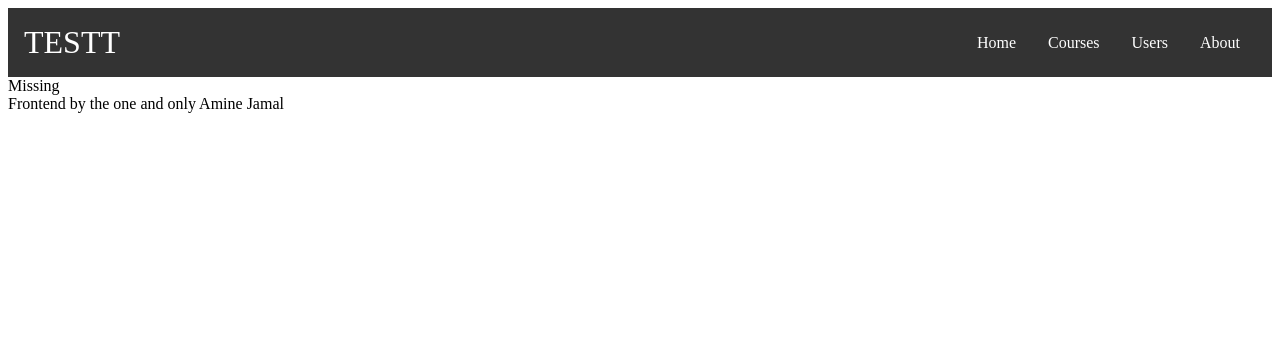
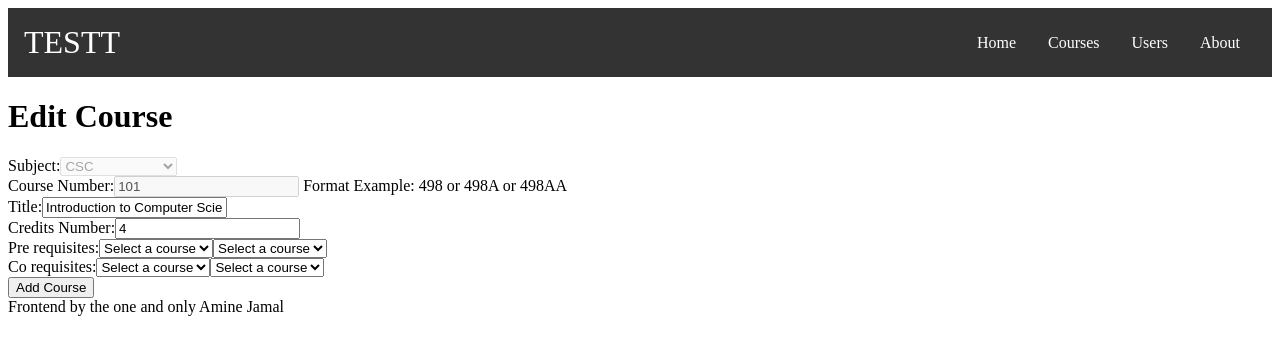
Before and after one commit to TouficAlRifaii/CapstoneProject, a React (Create React App) app in the folder frontend/: page /editcourse/1 in a window 1280 px wide. Shown: the top 354 px of the page. Built offline with nearby package versions, Linux system fonts and the light colour scheme.

Commit message:
Courses - UX completed; Remaining tasks: UI and update users components

```diff
--- a/frontend/src/Components/Courses/AddCourse.js
+++ b/frontend/src/Components/Courses/AddCourse.js
@@ -1,6 +1,7 @@
 import React, { useState } from "react";
 import DropListCourses from "./DropListCourses";
 import { Link, Navigate, useNavigate} from 'react-router-dom';
+import DropListSubjects from "./DropListSubjects";
 
 const AddCourse = ({ courses, setCourses }) => {
   const [subject, setSubject] = useState("");
@@ -28,9 +29,10 @@ const AddCourse = ({ courses, setCourses }) => {
     let preReq = [preReq1, preReq2]
     let coReq = [coReq1, coReq2]
 
+
     event.preventDefault();
 
-    const newCourse = { subject, courseNumber, title, creditsNbr,
+    const newCourse = { id: courses.length+1 ,subject, courseNumber, title, creditsNbr,
       preReq: preReq.filter((pr) => pr !== ""), // Remove any empty strings from the preReq1 array
       coReq: coReq.filter((cr) => cr !== "") };
     setCourses([...courses, newCourse]);
@@ -50,13 +52,7 @@ const AddCourse = ({ courses, setCourses }) => {
       <h1>Add Course</h1>
       <div>
         <label htmlFor="subject">Subject:</label>
-        <select id="subject" value={subject} onChange={(event) => setSubject(event.target.value)}>
-          <option value="">Select a subject</option>
-          <option value="CSC">CSC</option>
-          <option value="MTH">MTH</option>
-          <option value="BIF">BIF</option>
-          <option value="STA">STA</option>
-        </select>
+        <DropListSubjects subject={subject} setSubject={setSubject}/>
       </div>
       <div>
         <label htmlFor="course-number">Course Number:</label>
@@ -88,18 +84,18 @@ const AddCourse = ({ courses, setCourses }) => {
           id="credits-number"
           value={creditsNbr}
           onChange={(event) => setCreditsNbr(event.target.value)}
-        />
+     />
       </div>
       <div>
         <label htmlFor="pre-req">Pre requisites:</label>
-        <DropListCourses elementCourse={preReq1} setElementCourse={setPreReq1} courses={courses}/>
-        <DropListCourses elementCourse={preReq2} setElementCourse={setPreReq2} courses={courses}/>
+        <DropListCourses currentCourse={subject+courseNumber} elementCourse={preReq1} setElementCourse={setPreReq1} courses={courses}/>
+        <DropListCourses currentCourse={subject+courseNumber} elementCourse={preReq2} setElementCourse={setPreReq2} courses={courses}/>
 
       </div>
       <div>
         <label htmlFor="co-req">Co requisites:</label>
-        <DropListCourses elementCourse={coReq1} setElementCourse={setCoReq1} courses={courses}/>
-        <DropListCourses elementCourse={coReq2} setElementCourse={setCoReq2} courses={courses}/>
+        <DropListCourses currentCourse={subject+courseNumber} elementCourse={coReq1} setElementCourse={setCoReq1} courses={courses}/>
+        <DropListCourses currentCourse={subject+courseNumber} elementCourse={coReq2} setElementCourse={setCoReq2} courses={courses}/>
 
       </div>
 
--- a/frontend/src/Components/Courses/Courses.js
+++ b/frontend/src/Components/Courses/Courses.js
@@ -15,6 +15,7 @@ const Courses = ({ courses, setCourses }) => {
       <h1>Courses</h1>
       <ListCourses courses={courses} setCourses={setCourses}/>
       <Link to="/AddCourse"> <button>Add Course</button> </Link>
+
     </div>
   );
 }
--- a/frontend/src/Components/Courses/DropListCourses.js
+++ b/frontend/src/Components/Courses/DropListCourses.js
@@ -1,8 +1,9 @@
-const DropListCourses = ({elementCourse, setElementCourse, courses}) =>{
+const DropListCourses = ({currentCourse, elementCourse, setElementCourse, courses}) =>{
     return(
         <select id="pre-req" value={elementCourse} onChange={(event) => setElementCourse(event.target.value)}>
             <option value="">Select a course</option>
             {courses.map((course) => (
+              (currentCourse !== `${course.subject}${course.courseNumber}`) &&
               <option key={course.id} value={`${course.subject}${course.courseNumber}`}>
                 {`${course.subject} ${course.courseNumber}`}
               </option>
--- /dev/null
+++ b/frontend/src/Components/Courses/DropListSubjects.js
@@ -0,0 +1,14 @@
+const DropListSubjects = ({disabled, subject, setSubject}) =>{
+
+    return(
+        <select disabled={disabled} id="subject" value={subject} onChange={(event) => setSubject(event.target.value)}>
+        <option value="">Select a subject</option>
+        <option value="CSC">CSC</option>
+        <option value="MTH">MTH</option>
+        <option value="BIF">BIF</option>
+        <option value="STA">STA</option>
+      </select>
+    )
+}
+
+export default DropListSubjects;
--- a/frontend/src/Components/Courses/EditCourse.js
+++ b/frontend/src/Components/Courses/EditCourse.js
@@ -1,47 +1,94 @@
 import React, { useState } from "react";
+import DropListCourses from "./DropListCourses";
+import { Link, Navigate, useNavigate, useParams} from 'react-router-dom';
+import DropListSubjects from "./DropListSubjects";
+//things to look for search adn edit by id, why the values are not showing
+const EditCourse = ({ courses, setCourses }) => {
+  const { id } = useParams();
+  const course = courses.find(course => (course.id).toString() === id);
+  const [subject, setSubject] = useState(course.subject);
+  const [courseNumber, setCourseNumber] = useState(course.courseNumber);
+  const [title, setTitle] = useState(course.title);
+  const [creditsNbr, setCreditsNbr] = useState(course.creditsNbr);
 
-const AddCourse = ({ courses, setCourses }) => {
-  const [subject, setSubject] = useState("");
-  const [courseNumber, setCourseNumber] = useState("");
-  const [title, setTitle] = useState("");
-  const [creditsNbr, setCreditsNbr] = useState("");
-  const [preReq, setPreReq] = useState("");
-  const [coReq, setCoReq] = useState("");
+  const [preReq1, setPreReq1] = useState(course.preReq[0] || "");
+  const [preReq2, setPreReq2] = useState(course.preReq[1] || "");
+
+  const [coReq1, setCoReq1] = useState(course.coReq[0] || "");
+  const [coReq2, setCoReq2] = useState(course.coReq[1] || "");
+
+
+  const navigate = useNavigate();
+
+  function isValidCourseNumber(courseNumber) {
+    const regex = /^[0-9]{3}[A-Z]?[A-Z]?$/;
+    return regex.test(courseNumber);
+  }
 
   const handleSubmit = (event) => {
+    if (subject === "" || !isValidCourseNumber(courseNumber) || title === "" || creditsNbr === "" || creditsNbr<0 || creditsNbr>5) {
+      event.preventDefault();
+      return; // Return early if any of the state variables are empty
+    }
+
+    let preReq = [preReq1, preReq2]
+    let coReq = [coReq1, coReq2]
+
     event.preventDefault();
 
-    const newCourse = { subject, courseNumber, title, creditsNbr, preReq, coReq };
-    setCourses([...courses, newCourse]);
+    const editedCourse = {
+      id: course.id,
+      subject,
+      courseNumber,
+      title,
+      creditsNbr,
+      preReq: preReq.filter(pr => pr !== ""),
+      coReq: coReq.filter(cr => cr !== "")
+    };
+    setCourses(prevCourses => {
+      return prevCourses.map(prevCourse => {
+        if (prevCourse.id === editedCourse.id) {
+          return editedCourse; // Return the edited course if the IDs match
+        } else {
+          return prevCourse; // Otherwise, return the previous course
+        }
+      });
+    });
+
+    // Reset the form state variables
     setSubject("");
     setCourseNumber("");
     setTitle("");
     setCreditsNbr("");
-    setPreReq("");
-    setCoReq("");
+    setPreReq1("");
+    setCoReq1("");
+    setPreReq2("");
+    setCoReq2("");
+    navigate("/courses")
   };
+
 
   return (
     <form onSubmit={handleSubmit}>
-      <h1>Add Course</h1>
+      <h1>Edit Course</h1>
       <div>
         <label htmlFor="subject">Subject:</label>
-        <select id="subject" value={subject} onChange={(event) => setSubject(event.target.value)}>
-          <option value="">Select a subject</option>
-          <option value="CSC">CSC</option>
-          <option value="MTH">MTH</option>
-          <option value="BIF">BIF</option>
-          <option value="STA">STA</option>
-        </select>
+        <DropListSubjects disabled={true} subject={subject} setSubject={setSubject}/>
       </div>
       <div>
         <label htmlFor="course-number">Course Number:</label>
         <input
+          disabled
           type="text"
           id="course-number"
           value={courseNumber}
           onChange={(event) => setCourseNumber(event.target.value)}
+          // className={courseNumber === "" ? "red-border" : ""} for later
+          //.red-border {
+          //   border-color: red;
+          // }
         />
+        <label> Format Example: 498 or 498A or 498AA</label>
       </div>
       <div>
         <label htmlFor="title">Title:</label>
@@ -59,30 +106,26 @@ const AddCourse = ({ courses, setCourses }) => {
           id="credits-number"
           value={creditsNbr}
           onChange={(event) => setCreditsNbr(event.target.value)}
-        />
+     />
       </div>
       <div>
         <label htmlFor="pre-req">Pre requisites:</label>
-        <button> + </button>
-        <input
-          type="text"
-          id="pre-req"
-          value={preReq}
-          onChange={(event) => setPreReq(event.target.value)}
-        />
+        <DropListCourses currentCourse={subject+courseNumber} elementCourse={preReq1} setElementCourse={setPreReq1} courses={courses}/>
+        <DropListCourses currentCourse={subject+courseNumber} elementCourse={preReq2} setElementCourse={setPreReq2} courses={courses}/>
+
       </div>
       <div>
         <label htmlFor="co-req">Co requisites:</label>
-        <input
-          type="text"
-          id="co-req"
-          value={coReq}
-          onChange={(event) => setCoReq(event.target.value)}
-        />
+        <DropListCourses elementCourse={coReq1} setElementCourse={setCoReq1} courses={courses}/>
+        <DropListCourses elementCourse={coReq2} setElementCourse={setCoReq2} courses={courses}/>
+
       </div>
-      <button type="submit">Add Course</button>
-    </form>
-  );
+
+      <div>
+
+    </div>
+      <button type="submit" onClick={handleSubmit}>Add Course</button>    </form>
+ );
 };
 
-export default AddCourse;
+export default EditCourse;
--- a/frontend/src/Components/Home/Home.js
+++ b/frontend/src/Components/Home/Home.js
@@ -1,6 +1,7 @@
 import { useState } from "react";
 import Papa from "papaparse";
 import { saveAs } from "file-saver";
+import UploadCSV from "./UploadCSV";
 
 function Home() {
   // State to store parsed data
@@ -133,7 +134,9 @@ function Home() {
           <button onClick={handleShareByEmail}>Share by Email</button>
           <button onClick={handleAddRow}>Add row</button>
           <button onClick={handleAddColumn}>Add Column</button>
-
+          <div>
+            <UploadCSV/>
+          </div>
     </div>
   );
 }
--- a/frontend/src/Components/Public/App.js
+++ b/frontend/src/Components/Public/App.js
@@ -7,6 +7,7 @@ import Header from './Header';
 import Footer from './Footer';
 import Missing from './Missing';
 import EditUser from '../Users/EditUser';
+import EditCourse from '../Courses/EditCourse';
 import {Route, Routes, useNavigate, BrowserRouter as Router } from 'react-router-dom';
 import { useState, useEffect} from 'react' ;
 import AddUser from '../Users/AddUser';
@@ -35,6 +36,7 @@ function App() {
   ]);
   const [courses, setCourses] = useState([
     {
+      id: 1,
       subject: "CSC",
       courseNumber: "101",
       section: "001",
@@ -44,6 +46,7 @@ function App() {
       coReq: ["MATH101"]
     },
     {
+      id: 2,
       subject: "ENG",
       courseNumber: "202",
       section: "002",
@@ -53,6 +56,7 @@ function App() {
       coReq: []
     },
     {
+      id: 3,
       subject: "MTH",
       courseNumber: "301",
       section: "003",
@@ -73,6 +77,7 @@ function App() {
 
           <Route exact path="courses" element={<Courses courses={courses} setCourses={setCourses}/>} />
           <Route exact path="addcourse" element={<AddCourse courses={courses} setCourses={setCourses}/>} />
+          <Route exact path="/editcourse/:id" element={<EditCourse courses={courses} setCourses={setCourses}/>} />
 
           <Route exact path="users" element={<Users users={users} setUsers={setUsers}/>} />
           <Route exact path="adduser" element={<AddUser users={users} setUsers={setUsers}/>} />
--- a/frontend/src/Components/Public/Missing.js
+++ b/frontend/src/Components/Public/Missing.js
@@ -1,6 +1,6 @@
 const Missing = () => {
     return(
-        <div>Missing</div>
+        <div>ERROR 404 PAGE NOT FOUND</div>
     )
 }
 
--- a/frontend/src/Components/Users/AddUser.js
+++ b/frontend/src/Components/Users/AddUser.js
@@ -8,7 +8,6 @@ const AddUser = ({users, setUsers}) => {
 
     const handleSubmit = (event) => {
         event.preventDefault();
-        console.log(name, lastName, email, authorizationLevel);
         const newUser = {name, lastName, email, authorizationLevel}
         const allUsers=[ ...users, newUser]
         setUsers(allUsers)
```
Also changed, not shown: frontend/src/Components/Courses/ListCourses.js (+4 -3 lines), frontend/src/Components/Home/UploadCSV.js (added, +40 -0 lines).
